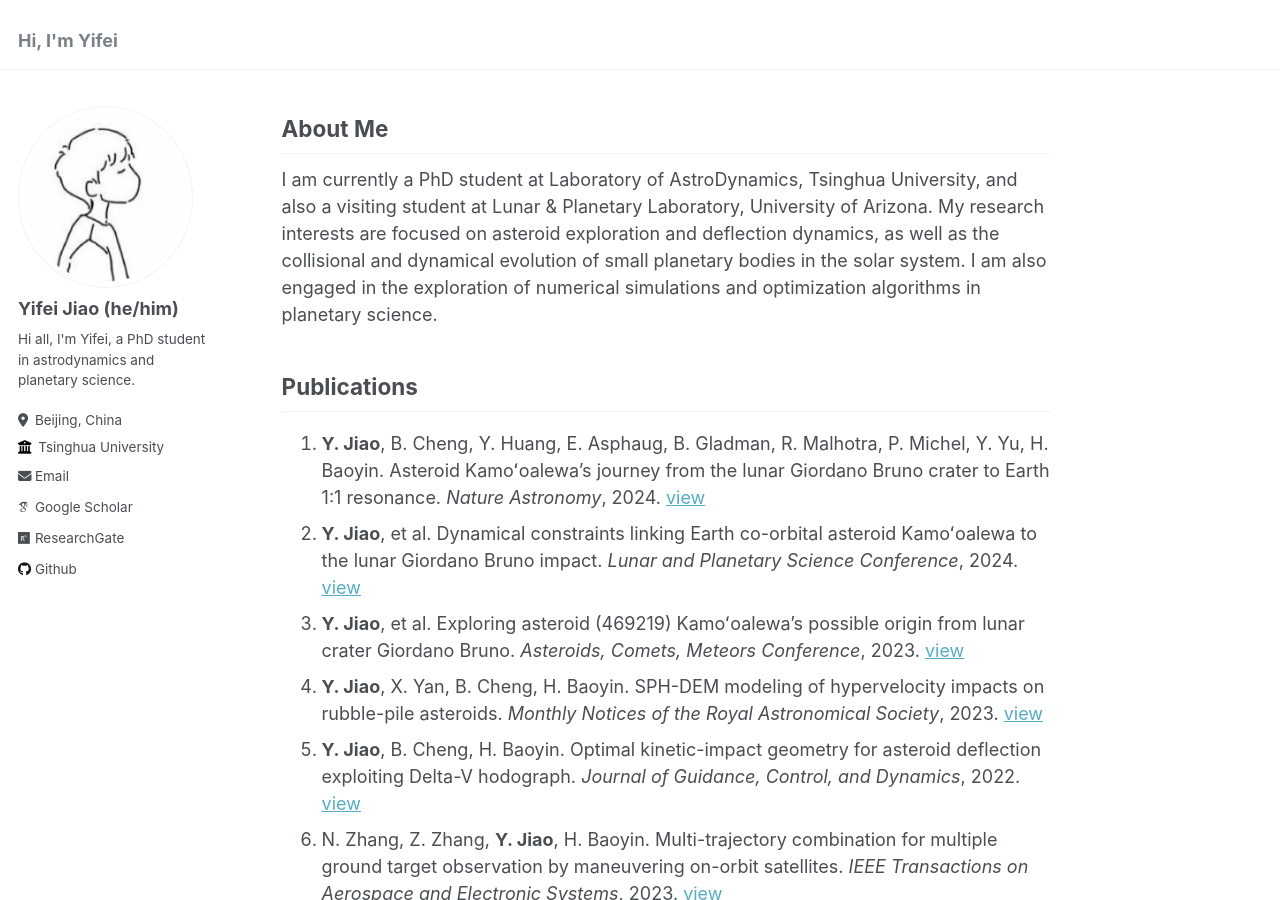
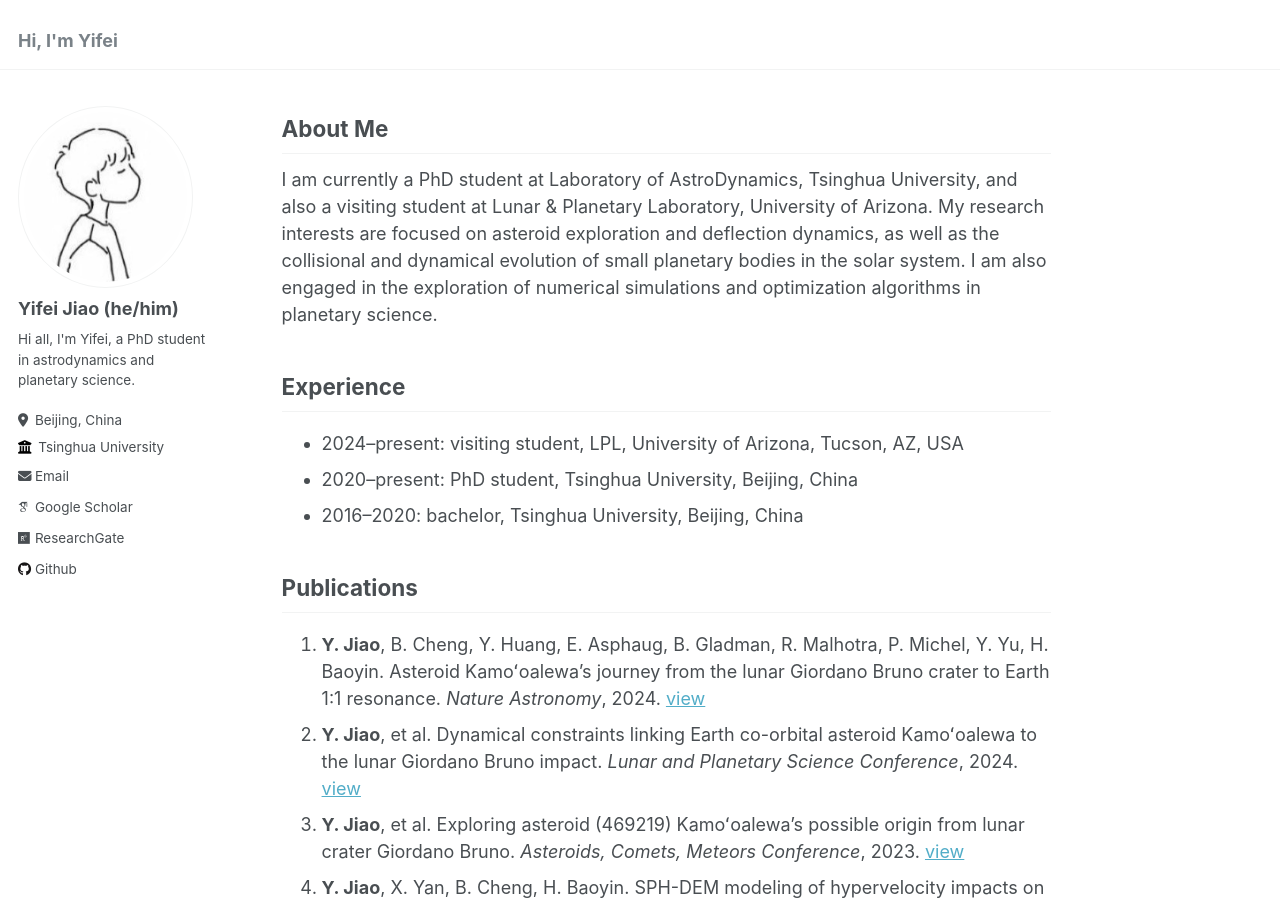
Before and after one commit to jiaoyf-thu/jiaoyf-thu.github.io, a Jekyll site: the page built from _pages/about.md, in a window 1280 px wide and 900 px high. Built offline with Jekyll 4.4.1, drawn with Linux system fonts in a browser that asks for light colours; some web fonts are replaced.

Commit message:
Update about.md

```diff
--- a/_pages/about.md
+++ b/_pages/about.md
@@ -11,6 +11,12 @@ redirect_from:
 
 I am currently a PhD student at Laboratory of AstroDynamics, Tsinghua University, and also a visiting student at Lunar & Planetary Laboratory, University of Arizona. My research interests are focused on asteroid exploration and deflection dynamics, as well as the collisional and dynamical evolution of small planetary bodies in the solar system. I am also engaged in the exploration of numerical simulations and optimization algorithms in planetary science.
 
+## Experience
+
++ 2024--present: visiting student, LPL, University of Arizona, Tucson, AZ, USA
++ 2020--present: PhD student, Tsinghua University, Beijing, China
++ 2016--2020: bachelor, Tsinghua University, Beijing, China
+
 ## Publications
 1. **Y. Jiao**, B. Cheng, Y. Huang, E. Asphaug, B. Gladman, R. Malhotra, P. Michel, Y. Yu, H. Baoyin. Asteroid Kamoʻoalewa's journey from the lunar Giordano Bruno crater to Earth 1:1 resonance. *Nature Astronomy*, 2024. [view](https://www.nature.com/articles/s41550-024-02258-z)
 2. **Y. Jiao**, et al. Dynamical constraints linking Earth co-orbital asteroid Kamoʻoalewa to the lunar Giordano Bruno impact. *Lunar and Planetary Science Conference*, 2024. [view](https://www.hou.usra.edu/meetings/lpsc2024/pdf/1973.pdf)
```
